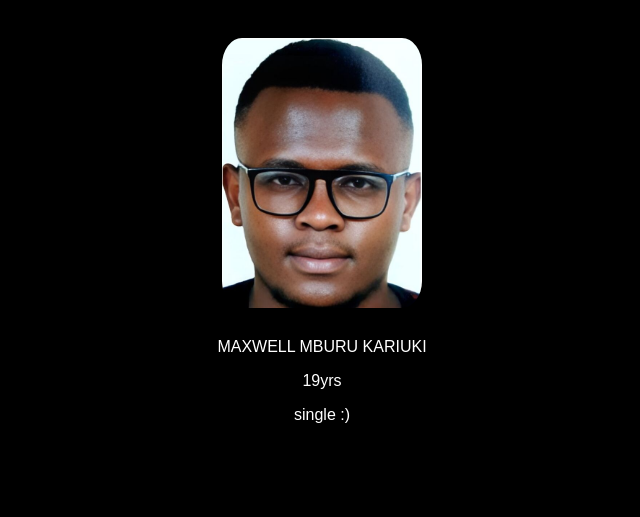
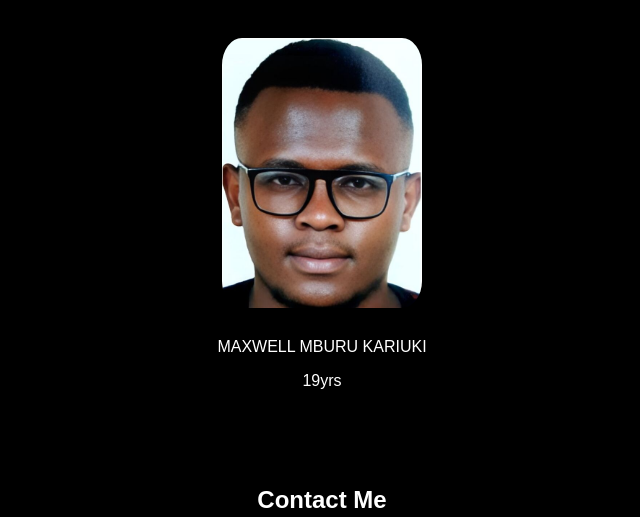
Before and after one commit to pickl3l0ve/portfolio, a plain HTML site: page contact.html in a window 1280 px wide. Shown: the part 120-637 px from the top of the page, without its empty margins (318-958 px from the left). Drawn offline with Linux system fonts and the light colour scheme.

Commit message:
Update contact.html

```diff
--- a/contact.html
+++ b/contact.html
@@ -25,7 +25,7 @@
                 <img src="portfolioB.jpg" alt="Your Picture" class="portfolioImage">
                 <p>MAXWELL MBURU KARIUKI</p>
                 <P>19yrs</P>
-                <P>single :)</P>
+
                 <P></P>
             </div>
 
```
